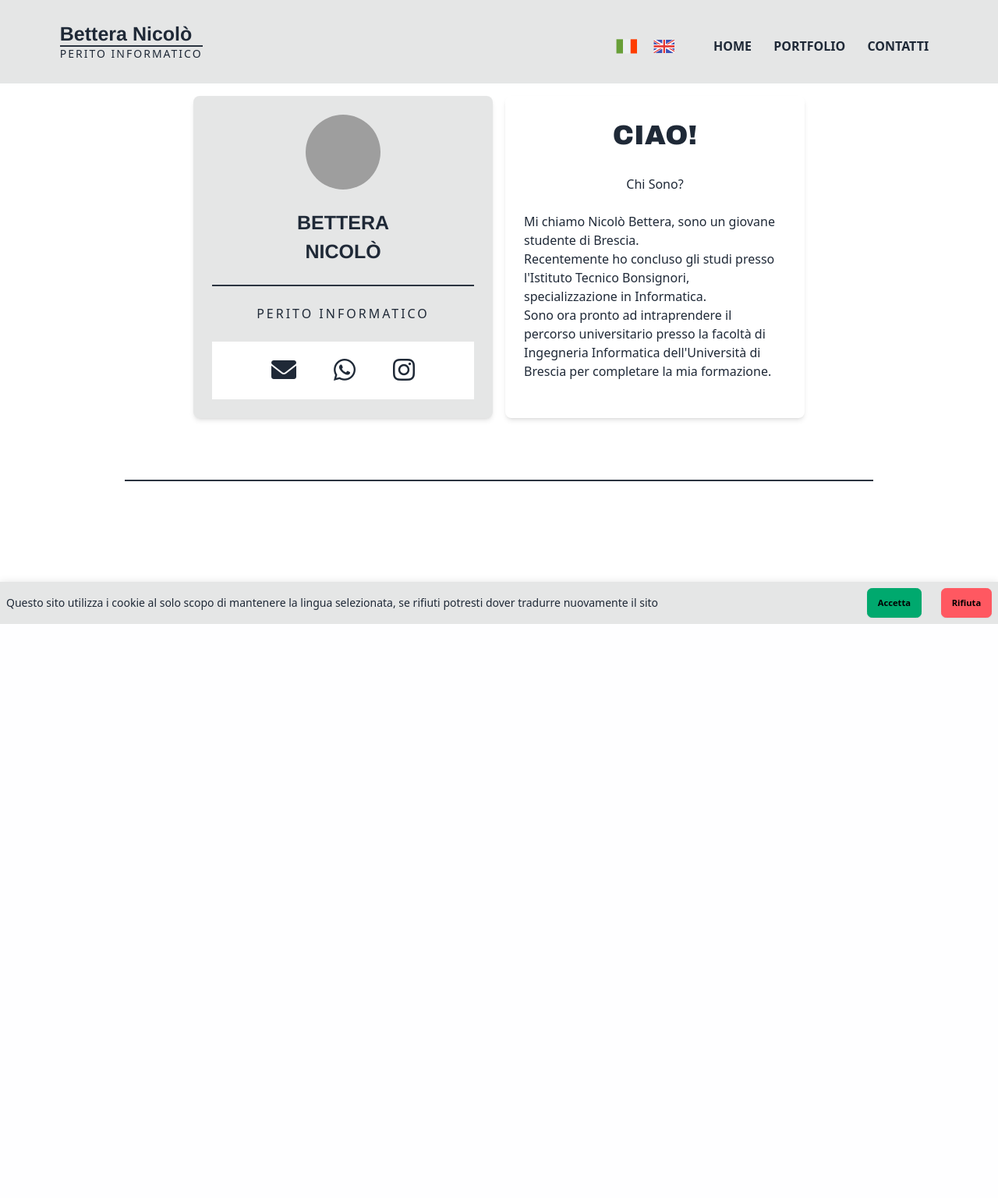
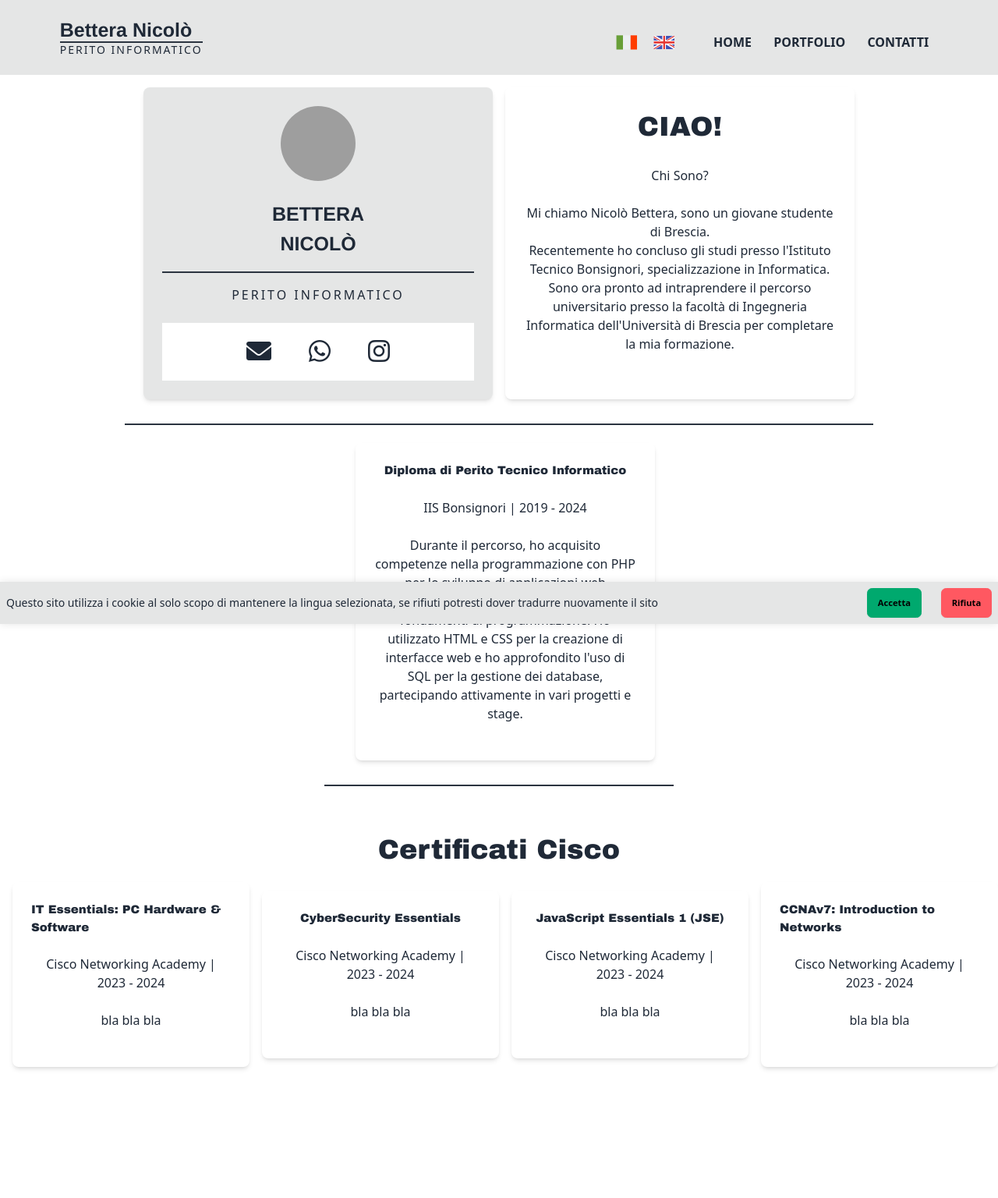
Before and after one commit to BetteraNicolo/webCV, a PHP site: page / in a window 1280 px wide. Shown: the whole page at 78% size. Before the commit the page ends 800 px from the top, so only its background shows below. Run offline with PHP 8.4, Linux system fonts and the light colour scheme; some libraries are stand-ins or nearby versions; grey boxes are pictures that could not be loaded.

Commit message:
Add files via upload

```diff
--- a/index.html
+++ b/index.html
@@ -18,7 +18,7 @@
 <body>
 
     <!-- header della pagina web -->
-    <section class="headerTop bg-base-300" >
+    <section class="headerTop bg-base-300" id="header">
         <nav class="navHeader">
             <div class="flex flex-col items-start mb-4 md:mb-0">
                     <h2 class="text-2xl font-bold" style="font-family: helvetica, sans-serif; font-size: 25px;">Bettera Nicolò </h2>
@@ -42,16 +42,14 @@
 
                 </div>
                 <i class="fa fa-bars" onclick="apriMenu()"></i>
-
-
-
         </nav>
-
     </section>
 
     <!-- Contenuto principale della pagina -->
     <div id="page" class="flex-grow flex flex-col md:flex-row items-center justify-center mt-4 space-x-4">
-        <div id="img" class="w-full max-w-sm p-6 bg-base-300 text-base-content rounded-lg shadow-md flex flex-col items-center md:order-1">
+
+        <!-- foto & contatti -->
+        <div id="img" class="w-full max-w-md p-6 bg-base-300 text-base-content rounded-lg shadow-md flex flex-col items-center md:order-1">
             <div style="z-index: 1" class="avatar">
                 <div class="w-24 rounded-full">
                     <img src="https://img.daisyui.com/images/stock/photo-1534528741775-53994a69daeb.jpg" />
@@ -60,10 +58,10 @@
             <br>
             <p style="font-family: helvetica, sans-serif; font-size: 25px; font-weight: bold;">BETTERA</p>
             <p style="font-family: helvetica, sans-serif; font-size: 25px; font-weight: bold;">NICOLÒ</p>
- <div class="divider divider-neutral w-full"></div>
+            <div class="divider divider-neutral w-full"></div>
             <p id="perito2" style="letter-spacing: 3px">PERITO INFORMATICO</p>
             <br>
-            <footer class="w-full bg-base-100 text-base-content p-5 flex justify-center">
+            <footer class="w-full bg-base-100 text-base-content p-5 flex justify-center" >
                 <nav class="flex space-x-12">
                     <a href="mailto:betteranicolo@gmail.com">
                         <i class="fas fa-envelope fa-2x"></i>
@@ -78,12 +76,13 @@
             </footer>
         </div>
 
-        <div id="info" class="w-full max-w-sm p-6 text-base-content rounded-lg shadow-md md:order-2 md:ml-4">
+        <!-- descrizione -->
+        <div id="info" class="w-full max-w-md p-6 text-base-content rounded-lg shadow-md flex flex-col items-center md:order-2">
             <p id="ciao" class="flex flex-col items-center" style="font-family: arial black, sans-serif; font-size: 35px; font-weight: bold;">CIAO!</p>
             <br>
             <p id="chi" align="center">Chi Sono?</p>
             <br>
-            <p id="desc" >
+            <p id="desc" style="text-align: center;">
                 Mi chiamo Nicolò Bettera, sono un giovane studente di Brescia.
                 <br>
                 Recentemente ho concluso gli studi presso l'Istituto Tecnico Bonsignori, specializzazione in Informatica.
@@ -94,11 +93,90 @@
         </div>
     </div>
 
-    <br><br><br>
+    <br>
+    <div style=" width: 75%; margin: 0 auto;" class="divider divider-neutral"></div>
+    <div id="competenzeScuola" class="flex-grow flex flex-col md:flex-row items-center justify-center mt-4 space-x-4">
+        <div id="competenze" class="w-full max-w-sm p-6 text-base-content rounded-lg shadow-md md:order-2 md:ml-4">
+            <p id="diploma" class="flex flex-col items-center" style="font-family: arial black, sans-serif; font-size: 15px; font-weight: bold;">Diploma di Perito Tecnico Informatico</p>
+            <br>
+            <p align="center">IIS Bonsignori | 2019 - 2024</p>
+            <br>
+            <p id="desc" style="text-align: center;">
+                Durante il percorso, ho acquisito competenze nella programmazione con PHP per lo sviluppo di applicazioni web dinamiche, oltre a Java e C++ per fondamenti di programmazione. Ho utilizzato HTML e CSS per la creazione di interfacce web e ho approfondito l'uso di SQL per la gestione dei database, partecipando attivamente in vari progetti e stage.
+            </p>
+            <br>
+        </div>
+    </div>
 
-    <div style=" width: 75%; margin: 0 auto;" class="divider divider-neutral"></div>
+    <br>
+    <div style="width: 35%; margin: 0 auto;" class="divider divider-neutral"></div>
+    <br>
+    <br>
+    <h1 id="cert" align="center" style="font-family: arial black, sans-serif; font-size: 35px; font-weight: bold;"> Certificati Cisco </h1>
 
+    <div id="competenzeCisco" class="flex-grow flex flex-col md:flex-row items-center justify-center mt-4 space-x-4">
 
+        <!-- IT Essentials -->
+        <a href="https://www.credly.com/badges/5c662b58-1654-4242-9f38-2b4cd2211d2a/public_url" target="_blank" class="w-full max-w-sm p-6 text-base-content rounded-lg shadow-md md:order-2 md:ml-4 block">
+            <div id="competenze">
+                <p id="diploma" class="flex flex-col items-center" style="font-family: arial black, sans-serif; font-size: 15px; font-weight: bold;">IT Essentials: PC Hardware & Software</p>
+                <br>
+                <p align="center">Cisco Networking Academy | 2023 - 2024</p>
+                <br>
+                <p id="itEss" style="text-align: center;">
+                    bla bla bla
+                </p>
+                <br>
+            </div>
+        </a>
+
+        <!-- Cybersec -->
+        <a href="https://www.credly.com/badges/1ffa84c8-2faf-4642-8225-fc7d66aad36f/public_url" target="_blank" class="w-full max-w-sm p-6 text-base-content rounded-lg shadow-md md:order-2 md:ml-4 block">
+            <div id="competenze">
+                <p id="diploma" class="flex flex-col items-center" style="font-family: arial black, sans-serif; font-size: 15px; font-weight: bold;">CyberSecurity Essentials</p>
+                <br>
+                <p align="center">Cisco Networking Academy | 2023 - 2024</p>
+                <br>
+                <p id="itEss" style="text-align: center;">
+                    bla bla bla
+                </p>
+                <br>
+            </div>
+        </a>
+
+        <!-- JS -->
+        <a href="https://edube.org/study/jse1" target="_blank" class="w-full max-w-sm p-6 text-base-content rounded-lg shadow-md md:order-2 md:ml-4 block">
+            <div id="competenze">
+                <p id="diploma" class="flex flex-col items-center" style="font-family: arial black, sans-serif; font-size: 15px; font-weight: bold;">JavaScript Essentials 1 (JSE)</p>
+                <br>
+                <p align="center">Cisco Networking Academy | 2023 - 2024</p>
+                <br>
+                <p id="itEss" style="text-align: center;">
+                    bla bla bla
+                </p>
+                <br>
+            </div>
+        </a>
+
+        <!-- CCNA -->
+        <a href="https://www.credly.com/badges/59649577-c334-4c5c-908f-d54e7b042443/public_url" target="_blank" class="w-full max-w-sm p-6 text-base-content rounded-lg shadow-md md:order-2 md:ml-4 block">
+            <div id="competenze">
+                <p id="diploma" class="flex flex-col items-center" style="font-family: arial black, sans-serif; font-size: 15px; font-weight: bold;">CCNAv7: Introduction to Networks</p>
+                <br>
+                <p align="center">Cisco Networking Academy | 2023 - 2024</p>
+                <br>
+                <p id="itEss" style="text-align: center;">
+                    bla bla bla
+                </p>
+                <br>
+            </div>
+        </a>
+
+    </div>
+
+    <br><br><br><br><br><br><br>
+
+    <!-- parte cookies -->
     <div id="cookieConsent" class="fixed bottom-0 w-full bg-base-300 py-2 px-4 text-sm z-10">
         <p id="pCookie">Questo sito utilizza i cookie al solo scopo di mantenere la lingua selezionata, se rifiuti potresti dover tradurre nuovamente il sito</p>
         <div class="bottoni">
@@ -107,7 +185,6 @@
         </div>
     </div>
 
-
     <script src="js.js"></script>
 </body>
 </html>
--- a/js.js
+++ b/js.js
@@ -161,3 +161,21 @@ document.addEventListener('DOMContentLoaded', function() {
 
 toggleNavLinks();                                   //controlla la dimensione dello schermo
 window.addEventListener("resize", toggleNavLinks);  //controlla ad ogni ridimensionamento
+
+
+
+
+/* funzione in ascolto sullo scroll, attiva l'animazione dell'header in comparsa/scomparsa */
+window.addEventListener('scroll', function() {
+    var header = document.getElementById('header');
+    var scrollPosition = window.scrollY;
+
+    if (scrollPosition > 100) {
+        document.getElementById('header').classList.remove('showHeader');
+        document.getElementById('header').classList.add('hideHeader');
+    }
+    else {
+        document.getElementById('header').classList.add('showHeader');
+        document.getElementById('header').classList.remove('hideHeader');
+    }
+});
--- a/styles.css
+++ b/styles.css
@@ -40,6 +40,7 @@
 
 #page {
     animation: fadeIn 1.5s ease forwards;
+    z-index: 5;
 }
 /* animazione comparsa */
 
@@ -51,6 +52,22 @@
     padding: 2% 6%;
     justify-content: space-between;
     align-items: center;
+    transition: transform 0.3s ease, height 0.3s ease;
+    height: 12vh;
+    z-index: 10;
+}
+
+.showHeader {
+    animation: fadeIn 0.5s ease forwards;
+    visibility: visible;
+    opacity: 100%;
+    z-index: 10;
+}
+
+.hideHeader {
+    animation: fadeOut 0.5s ease forwards;
+    visibility: hidden;
+    opacity: 0;
 }
 
 .headerTop{
@@ -102,6 +119,11 @@ nav .fa{
     zoom: 60%;
 }
 
+#img, #info {
+    width: 250vh;
+    height: 50vh;
+}
+
 
 /* stili navbar desktop*/
 
@@ -120,7 +142,7 @@ nav .fa{
         top: 0;
         right: -200px;
         text-align: left;
-        z-index: 2;
+        z-index: 10;
         transition: 1s;
         background-color: white;
         font-weight: bold;
@@ -155,5 +177,12 @@ nav .fa{
 
     }
 
+
+    #img, #info {
+        width: 40vh;
+        height: 50vh;
+    }
+
+
 }
 /* stili navbar mobile*/
```
Also changed, not shown: 4 other files.
